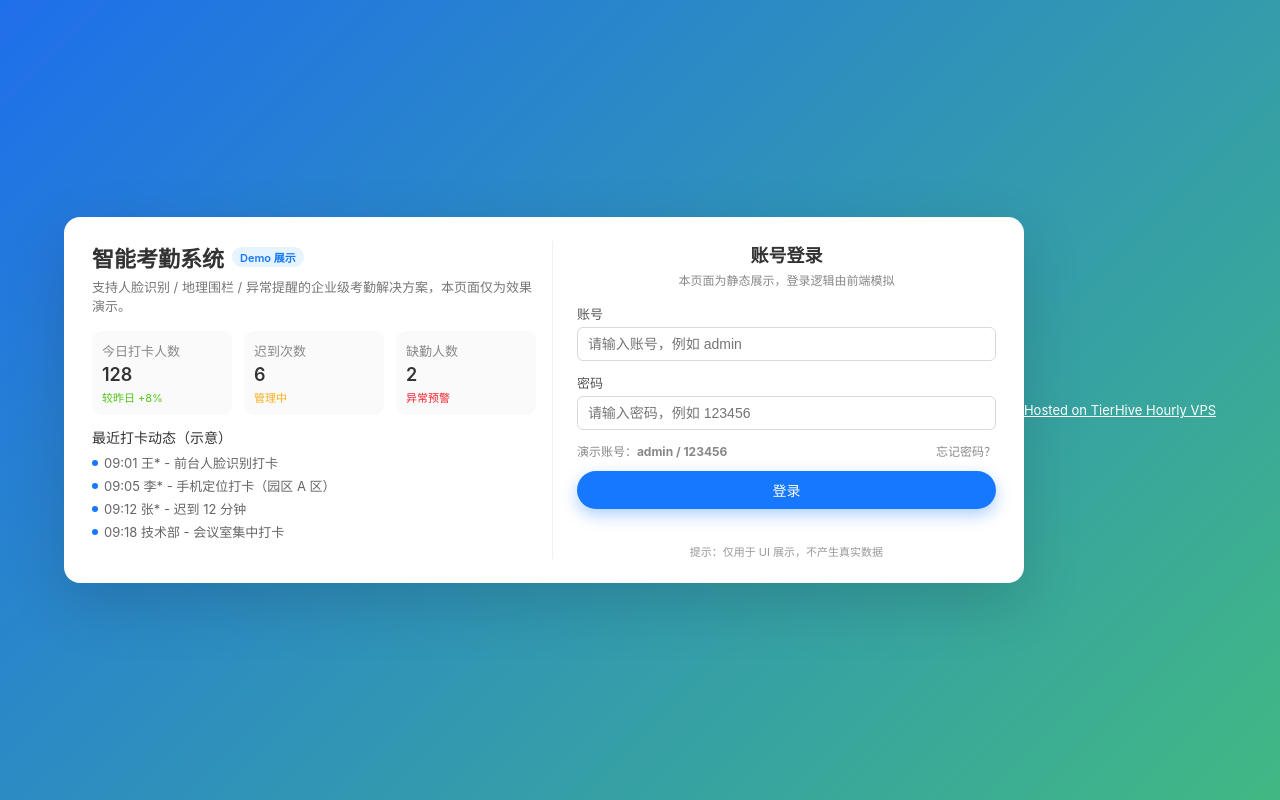
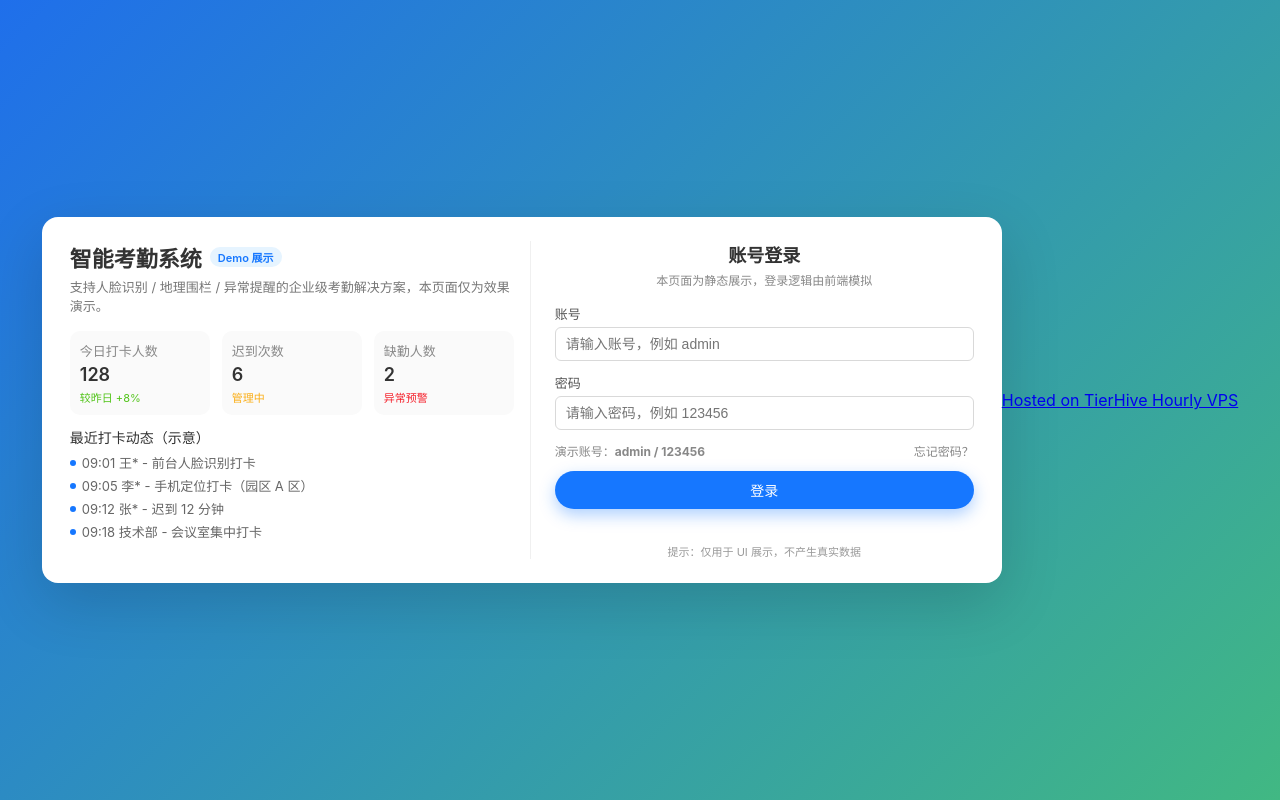
Before and after one commit to felix-leo365/attendance-demo, a plain HTML site: page index.html in a window 1280 px wide. Drawn offline with Linux system fonts and the light colour scheme.

Commit message:
Update index.html

```diff
--- a/index.html
+++ b/index.html
@@ -365,11 +365,11 @@
       }, 500); // 加一点延迟，模拟请求过程
     });
   </script>
-    <!-- 页面底部链接 -->
-  <div style="text-align:center; margin-top:20px; font-size:13px; color:#fff;">
-    <a href="https://tierhive.com/r/E99CCFFBF1EA" target="_blank" style="color:#fff; text-decoration:underline;">
-      Hosted on TierHive Hourly VPS
-    </a>
-  </div>
+<div class="footer-link">
+  <a href="https://tierhive.com/r/E99CCFFBF1EA" target="_blank">
+    Hosted on TierHive Hourly VPS
+  </a>
+</div>
+
 </body>
 </html>
```
